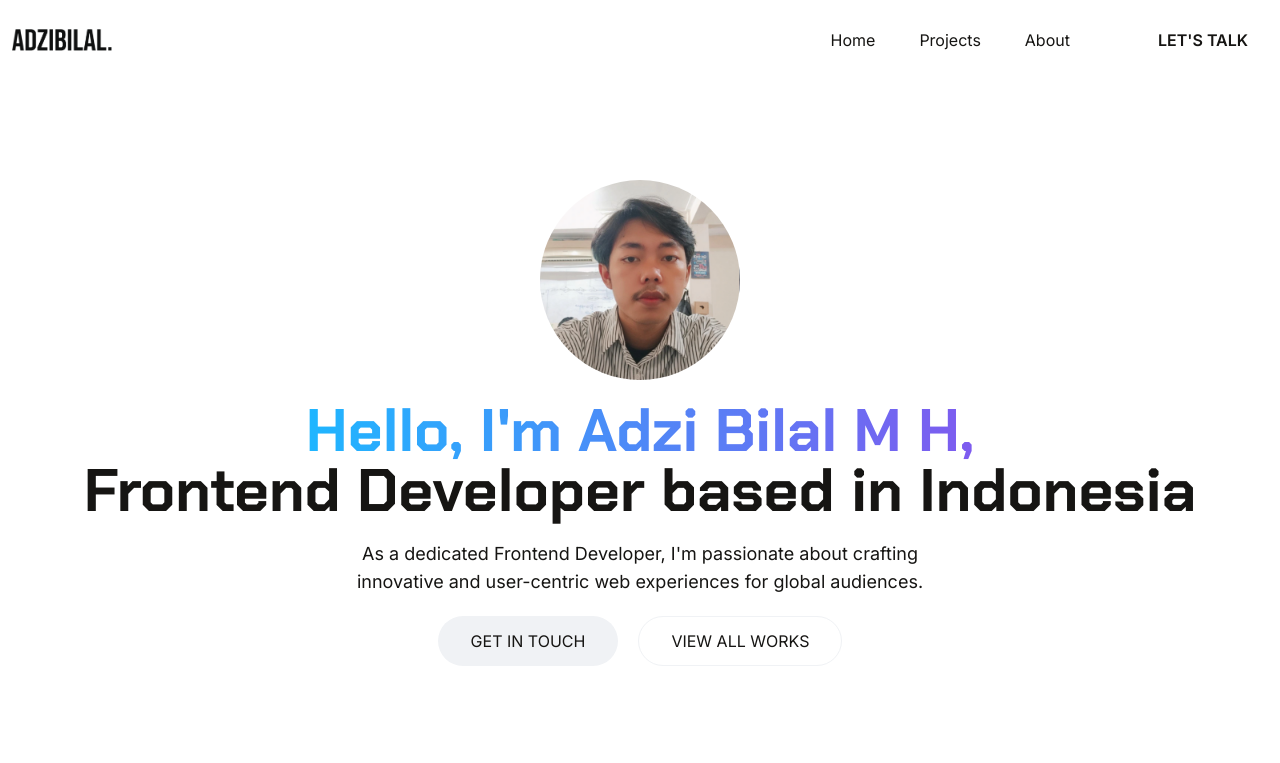
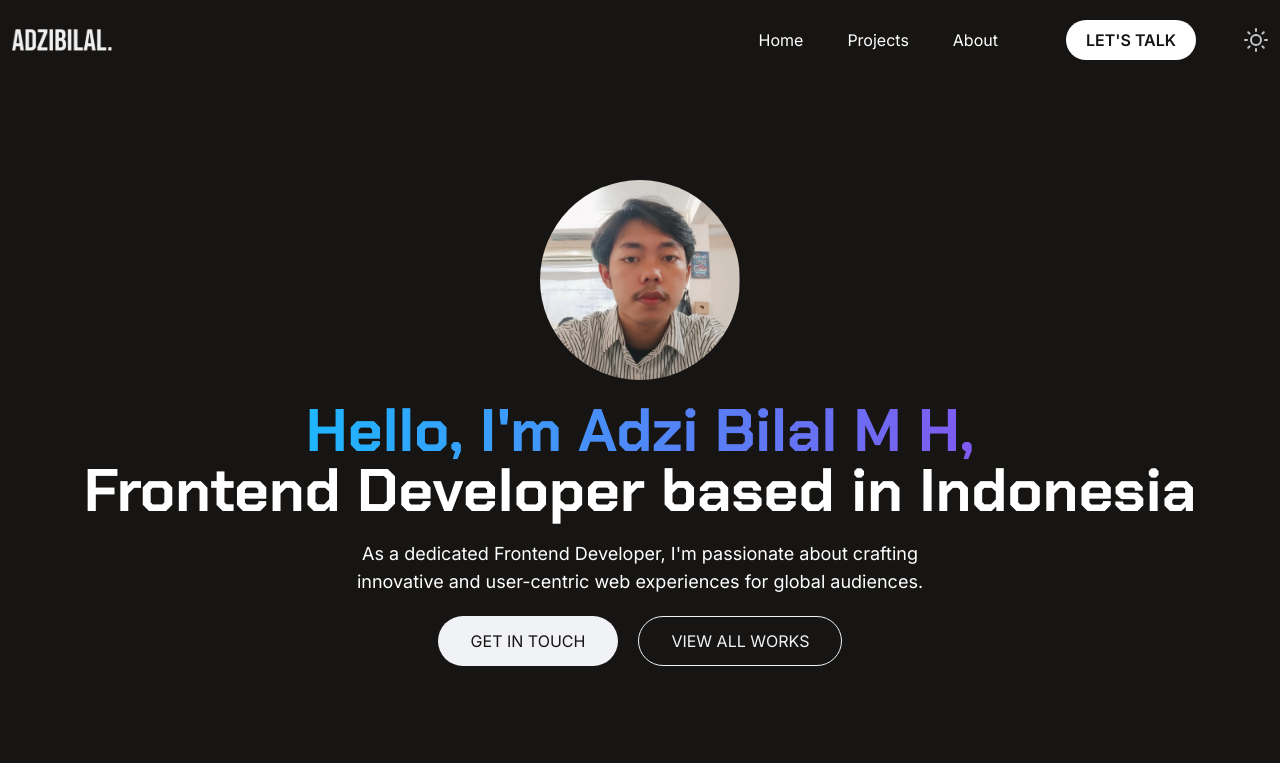
Before and after one commit to adzibilal/adzibilal, a Next.js app: page / in a window 1280 px wide. Shown: the top 763 px of the page. Built offline with nearby package versions, Linux system fonts and the light colour scheme; no server answers; the database is empty.

Commit message:
light theme switcher

```diff
--- a/app/globals.css
+++ b/app/globals.css
@@ -49,12 +49,11 @@ body {
 }
 
 .menu-desktop {
-  @apply flex justify-between gap-12 items-center max-lg:h-0 max-lg:absolute max-lg:top-[100%] max-lg:w-full max-lg:left-0 max-lg:px-3 max-lg:bg-black-primary overflow-hidden transition-all;
+  @apply flex justify-between gap-12 items-center max-lg:h-0 max-lg:absolute max-lg:top-[100%] max-lg:w-full max-lg:left-0 max-lg:px-3 max-lg:bg-white-primary dark:max-lg:bg-black-primary overflow-hidden transition-all;
 }
 
 .menu-desktop.showing {
-  @apply flex flex-col justify-start gap-4 items-end;
-  height: calc(100vh - 80px);
+  @apply flex flex-col justify-start gap-4 items-end h-max py-5;
 }
 
 .menu-desktop.showing .link-flex {
@@ -65,7 +64,7 @@ body {
 }
 
 .menu-desktop.showing .nav-link {
-  @apply bg-black-secondary rounded-none text-right hover:bg-white-primary;
+  @apply bg-white-secondary dark:bg-black-secondary rounded-none text-right hover:bg-white-secondary;
 }
 
 .hero {
--- a/app/layout.tsx
+++ b/app/layout.tsx
@@ -5,6 +5,7 @@ import { Inter } from 'next/font/google'
 import '@fortawesome/fontawesome-svg-core/styles.css'
 import { config } from '@fortawesome/fontawesome-svg-core'
 import Footer from '@/components/Footer'
+import Providers from './providers'
 
 config.autoAddCss = false
 
@@ -21,11 +22,13 @@ export default function RootLayout({
     children: React.ReactNode
 }) {
     return (
-        <html lang='en'>
+        <html lang='en' suppressHydrationWarning>
             <body className={inter.className}>
-                <Navbar />
-                {children}
-                <Footer />
+                <Providers>
+                    <Navbar />
+                    {children}
+                    <Footer />
+                </Providers>
             </body>
         </html>
     )
--- /dev/null
+++ b/app/providers.tsx
@@ -0,0 +1,16 @@
+'use client'
+
+import { ThemeProvider } from 'next-themes'
+
+const Providers = ({ children }: { children: React.ReactNode }) => {
+    return (
+        <ThemeProvider
+            attribute='class'
+            defaultTheme='dark'
+            disableTransitionOnChange>
+            {children}
+        </ThemeProvider>
+    )
+}
+
+export default Providers
--- a/components/Navbar.tsx
+++ b/components/Navbar.tsx
@@ -5,6 +5,7 @@ import { FontAwesomeIcon } from '@fortawesome/react-fontawesome'
 import { faBars } from '@fortawesome/free-solid-svg-icons'
 import { navbarLinks } from '@/constants/navbarLinks'
 import React, { useState } from 'react'
+import ThemeToggle from './ToggleTheme'
 
 export default function Navbar() {
     const [isMenuOpen, setIsMenuOpen] = useState(false)
@@ -39,6 +40,9 @@ export default function Navbar() {
                         className='cta-nav'>
                         LET'S TALK
                     </Link>
+
+                    <ThemeToggle />
+
                 </div>
 
                 <div className='menu-mobile' onClick={toggleMenu}>
--- /dev/null
+++ b/components/ToggleTheme.tsx
@@ -0,0 +1,27 @@
+'use client'
+
+import { useTheme } from 'next-themes'
+import { useEffect, useState } from 'react'
+import SunIcon from './icons/SunIcon'
+import MoonIcon from './icons/MoonIcon'
+
+const ThemeToggle = () => {
+    const [mounted, setMounted] = useState(false)
+    const { theme, setTheme } = useTheme()
+
+    useEffect(() => {
+        setMounted(true)
+    }, [])
+
+    if (!mounted) return null
+
+    return (
+        <div
+            role='button'
+            onClick={() => setTheme(theme === 'dark' ? 'light' : 'dark')}>
+            {theme === 'dark' ? <SunIcon /> : <MoonIcon />}
+        </div>
+    )
+}
+
+export default ThemeToggle
--- /dev/null
+++ b/components/icons/MoonIcon.tsx
@@ -0,0 +1,15 @@
+const MoonIcon = () => {
+    return (
+        <svg width='24' height='24' viewBox='0 0 24 24' fill='none'>
+            <path
+                d='M21.0459 12.7899C20.8878 14.5001 20.246 16.1299 19.1955 17.4886C18.145 18.8473 16.7293 19.8787 15.1139 20.4622C13.4986 21.0457 11.7506 21.157 10.0743 20.7832C8.39798 20.4095 6.8628 19.566 5.64838 18.3516C4.43395 17.1372 3.59051 15.602 3.21673 13.9257C2.84296 12.2494 2.95432 10.5013 3.53778 8.88603C4.12124 7.27072 5.15267 5.85498 6.51139 4.80447C7.8701 3.75397 9.49989 3.11214 11.2101 2.9541C10.2088 4.30868 9.727 5.97764 9.85227 7.65742C9.97753 9.33721 10.7016 10.9162 11.8926 12.1073C13.0837 13.2984 14.6628 14.0224 16.3426 14.1477C18.0223 14.273 19.6913 13.7912 21.0459 12.7899Z'
+                stroke='#181818'
+                strokeWidth='1.92564'
+                strokeLinecap='round'
+                strokeLinejoin='round'
+            />
+        </svg>
+    )
+}
+
+export default MoonIcon
--- /dev/null
+++ b/components/icons/SunIcon.tsx
@@ -0,0 +1,22 @@
+const SunIcon = () => {
+    return (
+        <svg width='24' height='24' viewBox='0 0 24 24' fill='none'>
+            <path
+                d='M12 17C14.7614 17 17 14.7614 17 12C17 9.23858 14.7614 7 12 7C9.23858 7 7 9.23858 7 12C7 14.7614 9.23858 17 12 17Z'
+                stroke='#C5C5C5'
+                strokeWidth='2'
+                strokeLinecap='round'
+                strokeLinejoin='round'
+            />
+            <path
+                d='M12 1V3M12 21V23M4.22 4.22L5.64 5.64M18.36 18.36L19.78 19.78M1 12H3M21 12H23M4.22 19.78L5.64 18.36M18.36 5.64L19.78 4.22'
+                stroke='#C5C5C5'
+                strokeWidth='2'
+                strokeLinecap='round'
+                strokeLinejoin='round'
+            />
+        </svg>
+    )
+}
+
+export default SunIcon
--- a/package.json
+++ b/package.json
@@ -23,6 +23,7 @@
     "mongodb": "^6.0.0",
     "mongoose": "^7.5.0",
     "next": "13.4.19",
+    "next-themes": "^0.2.1",
     "postcss": "8.4.29",
     "react": "18.2.0",
     "react-dom": "18.2.0",
--- a/tailwind.config.ts
+++ b/tailwind.config.ts
@@ -1,6 +1,7 @@
 import type { Config } from 'tailwindcss'
 
 const config: Config = {
+    darkMode: 'class',
     content: [
         './pages/**/*.{js,ts,jsx,tsx,mdx}',
         './components/**/*.{js,ts,jsx,tsx,mdx}',
```
Also changed, not shown: 1 other file (tests, documents, lock files or other folders).
